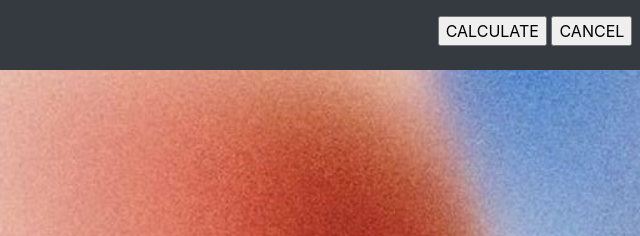
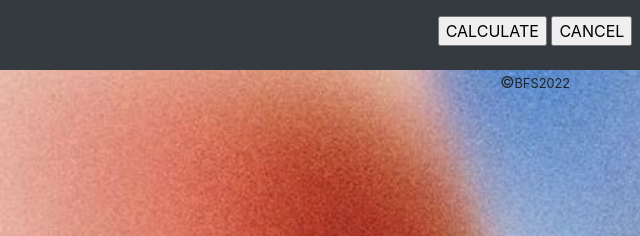
Before and after one commit to berniceserrano/Q4Activties, a plain HTML site: page AN_ICT9R_Q4SW2_SerranoBernice.html in a window 1280 px wide. Shown: the part 336-572 px from the top of the page, 105-745 px from the left. Drawn offline with nearby package versions, Linux system fonts and the light colour scheme; a web font is replaced by a local one.

Commit message:
Update AN_ICT9R_Q4SW2_SerranoBernice.html

```diff
--- a/AN_ICT9R_Q4SW2_SerranoBernice.html
+++ b/AN_ICT9R_Q4SW2_SerranoBernice.html
@@ -64,4 +64,8 @@
 </div>
 
 </body>
+<footer>
+ 	&copy;<small>BFS2022</small>
+ 	<br>
+</footer>
 </html>
```
